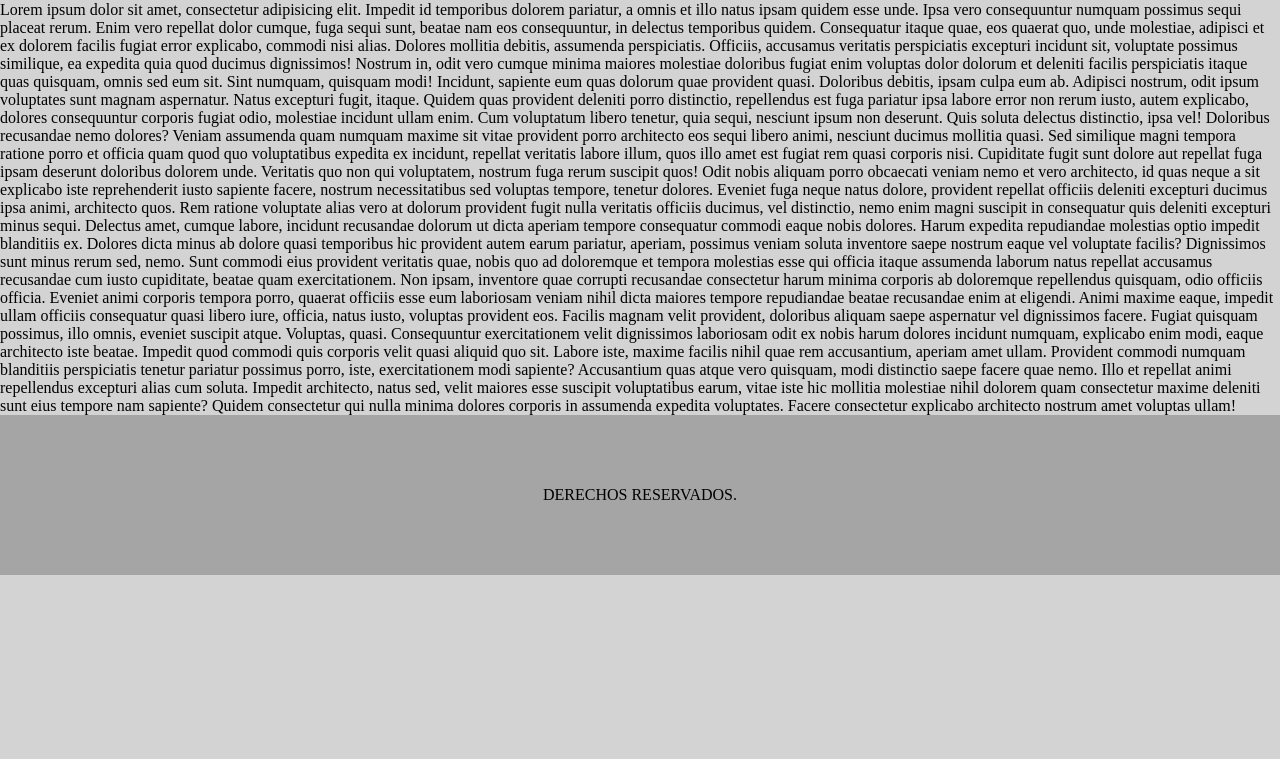
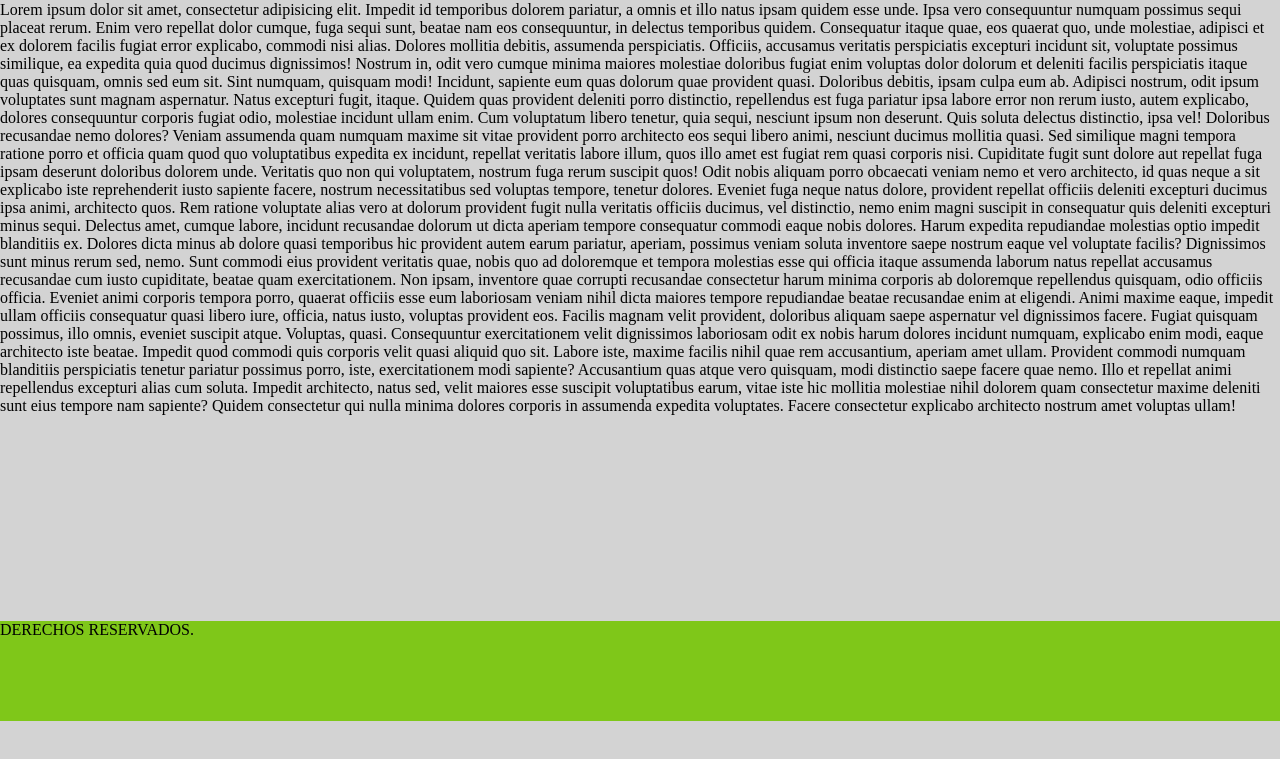
Before and after one commit to KOLEN94/Sticky-Footers, a plain HTML site: page index.html in a window 1280 px wide. Shown: the part 79-838 px from the top of the page. After the commit the page ends 800 px from the top, so only its background shows below. Drawn offline with Linux system fonts and the light colour scheme.

Commit message:
cambio2platzi

```diff
--- a/estilos/estilos.css
+++ b/estilos/estilos.css
@@ -6,15 +6,19 @@ body {
     min-height: 100vh;
     flex-wrap: wrap;
 }
-.wrapper {
-    min-height: 100%;
-    height: auto !important;
-    height: 100%;
-    margin: 0 auto -100px;
+header{
+    height: 50px;
+    background: #273b47;
 }
+section{
+    background-color: #fcfcd2;
+}
+
 footer {
-    align-self: flex-end;
-    background-color: rgba(120, 120, 120,.5);
-    text-align: center;
-    line-height: 10;
+   background: #7fc719;
+    height: 100px;
+    position: fixed;
+    bottom: 0;
+    left: 0;
+    right: 0;
 }
```
